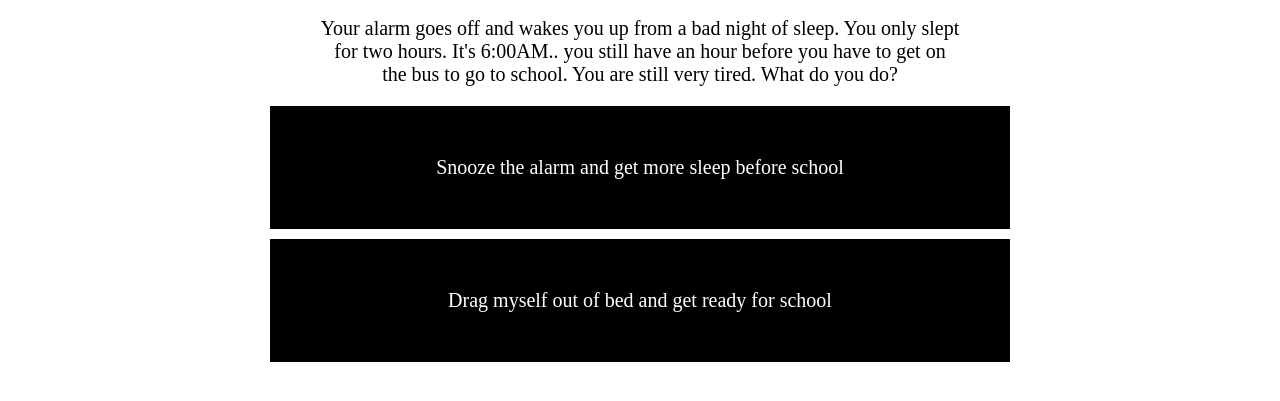
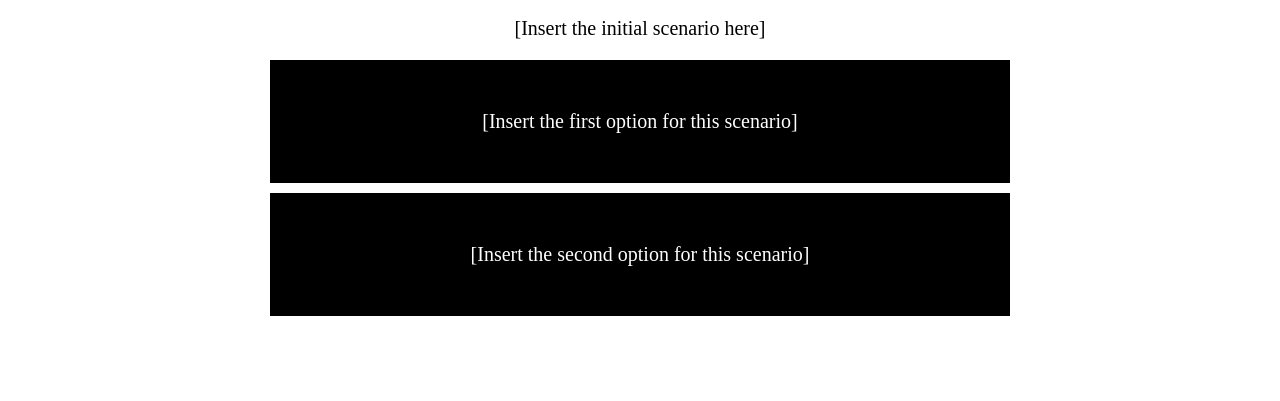
Before and after one commit to tdweiler/choice-is-yours, a plain HTML site: page index.html in a window 1280 px wide. Shown: the part 45-446 px from the top of the page. Drawn offline with Linux system fonts and the light colour scheme.

Commit message:
Remove starting prompt

```diff
--- a/index.html
+++ b/index.html
@@ -9,16 +9,14 @@
 
 <div class="heading">The Choice is Yours</div>
 <div id="scenarioDiv">
-    Your alarm goes off and wakes you up from a bad night of sleep. You only slept for two hours.
-    It's 6:00AM.. you still have an hour before you have to get on the bus to go to school.
-    You are still very tired. What do you do?
+    [Insert the initial scenario here]
 </div>
 <div>
     <div id="firstOptionDiv" class="options">
-        Snooze the alarm and get more sleep before school
+        [Insert the first option for this scenario]
     </div>
     <div id="secondOptionDiv" class="options">
-        Drag myself out of bed and get ready for school
+        [Insert the second option for this scenario]
     </div>
 </div>
 <script src="main.js"></script>
```
